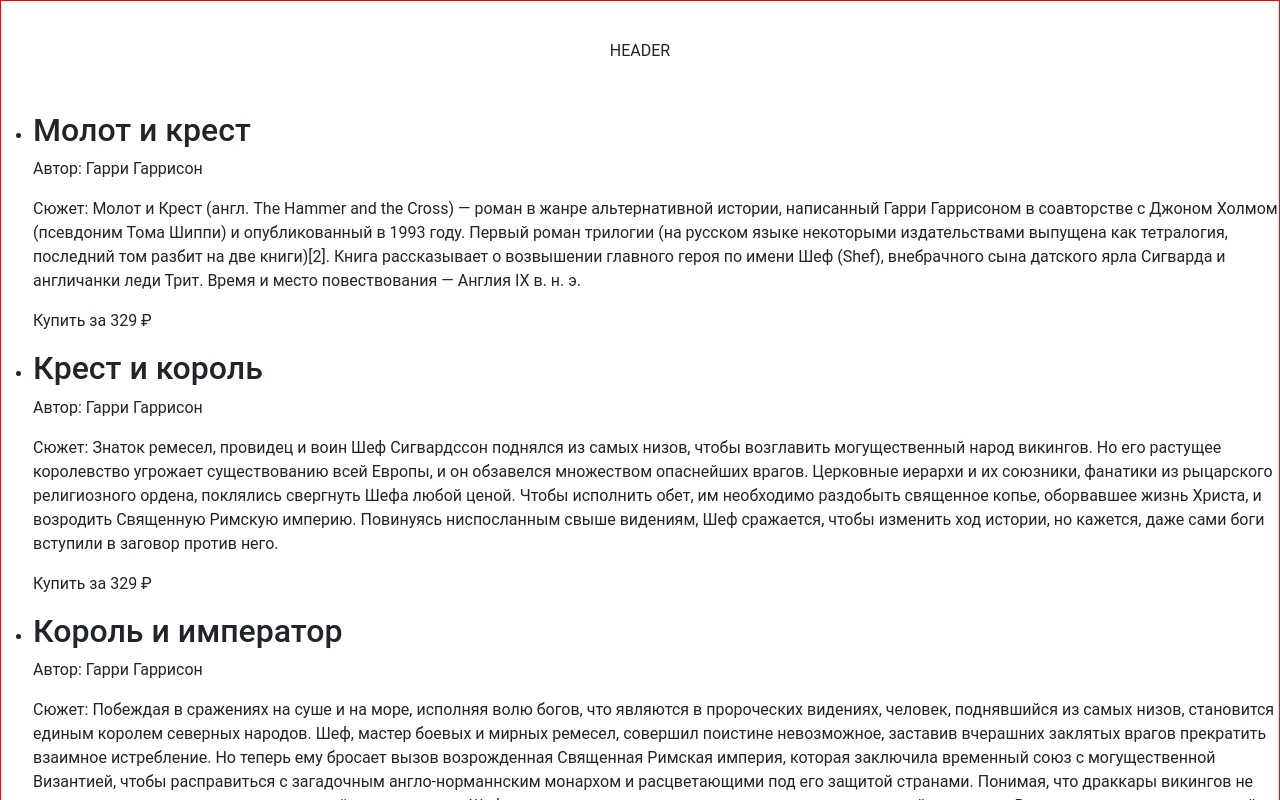
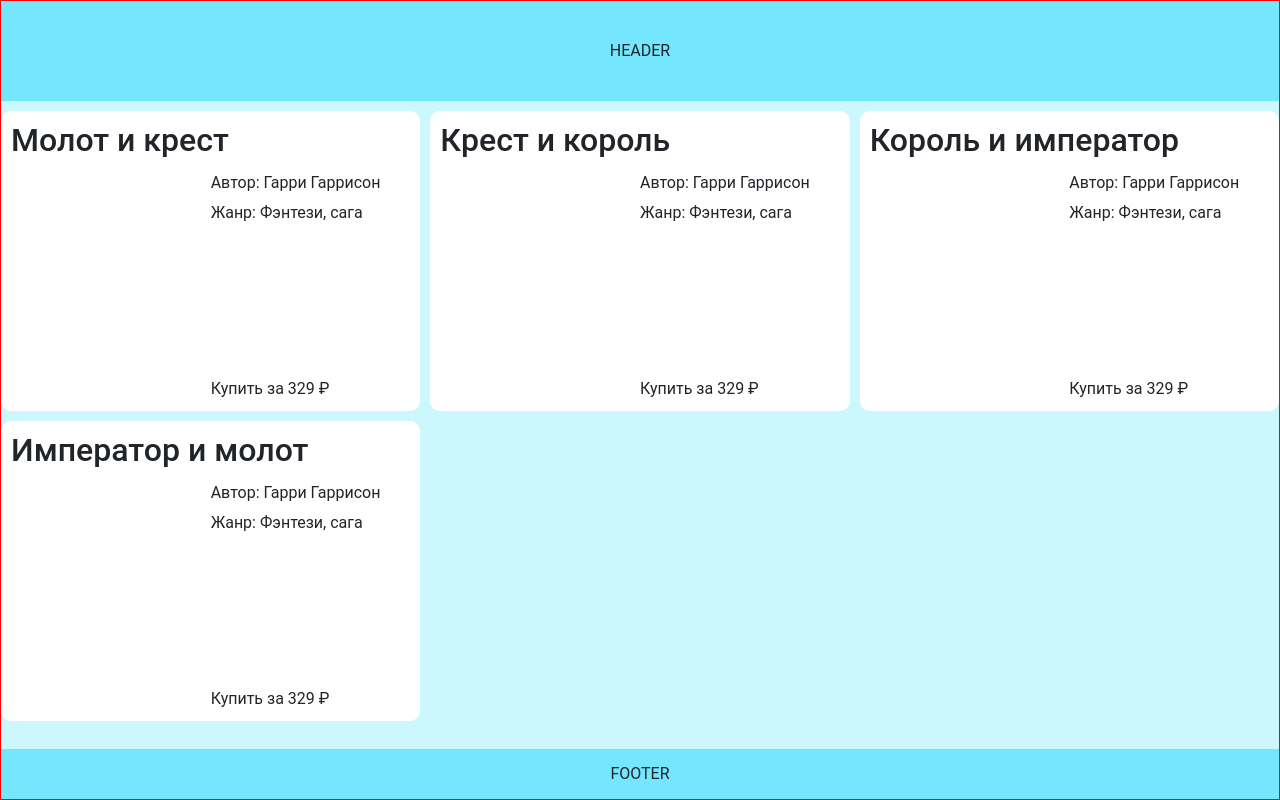
Before and after one commit to DNWD843/book-store, a React (Create React App) app: page / in a window 1280 px wide. Shown: the top 800 px of the page. Built offline with nearby package versions, Linux system fonts and the light colour scheme.

Commit message:
10: накидал верстку карточек

```diff
--- a/src/components/App/App.css
+++ b/src/components/App/App.css
@@ -9,6 +9,6 @@
   width: 100%;
   display: grid;
   grid-template-columns: 1fr;
-  grid-template-rows: 100px 1fr 100px;
+  grid-template-rows: 100px 1fr 50px;
   row-gap: 10px;
 }
--- a/src/components/Card/Card.module.css
+++ b/src/components/Card/Card.module.css
@@ -0,0 +1,33 @@
+.card {
+  box-sizing: border-box;
+  padding: 10px;
+  background-color: var(--white);
+  border-radius: 10px;
+  display: grid;
+  grid-template-columns: 1fr 1fr;
+  grid-template-rows: 50px 30px 30px 1fr;
+}
+
+.title {
+  grid-column: 1/-1;
+  margin: 0;
+}
+
+.author {
+  margin: 0;
+  padding: 0;
+  grid-column: 2;
+}
+
+.price {
+  margin: 0;
+  padding: 0;
+  grid-column: 2;
+  align-self: end;
+}
+
+.genre {
+  margin: 0;
+  padding: 0;
+  grid-column: 2;
+}
--- a/src/components/Card/Card.tsx
+++ b/src/components/Card/Card.tsx
@@ -2,11 +2,13 @@
 
 import { TBook } from '../../types';
 
-export const Card: React.FC<Omit<TBook, 'id'>> = ({ title, description, author: { surname, name }, price }) => (
-  <article>
-    <h2>{title}</h2>
-    <p>{`Автор: ${name} ${surname}`}</p>
-    <p>{`Сюжет: ${description}`}</p>
-    <p>{`Купить за ${price} ₽`}</p>
+import styles from './Card.module.css';
+
+export const Card: React.FC<Omit<TBook, 'id' | 'description'>> = ({ title, author: { surname, name }, price, genre }) => (
+  <article className={styles.card}>
+    <h2 className={styles.title}>{title}</h2>
+    <p className={styles.author}>{`Автор: ${name} ${surname}`}</p>
+    <p className={styles.genre}>{`Жанр: ${genre}`}</p>
+    <p className={styles.price}>{`Купить за ${price} ₽`}</p>
   </article>
 );
--- a/src/components/Cards/Cards.module.css
+++ b/src/components/Cards/Cards.module.css
@@ -0,0 +1,14 @@
+.list {
+  list-style: none;
+  padding: 0;
+  display: grid;
+  grid-template-columns: repeat(3, 1fr);
+  grid-template-rows: 300px;
+  grid-auto-rows: 300px;
+  gap: 10px;
+}
+
+.listItem {
+  display: grid;
+  align-self: stretch;
+}
--- a/src/components/Cards/Cards.tsx
+++ b/src/components/Cards/Cards.tsx
@@ -3,13 +3,15 @@
 import { TBook } from '../../types';
 import { Card } from '../Card';
 
+import styles from './Cards.module.css';
+
 export const Cards: React.FC<{ books?: TBook[] }> = ({ books }) => {
   if (!books) return null;
 
   return (
-    <ul>
+    <ul className={styles.list}>
       {books.map(({ id, ...book }) => (
-        <li key={id.toString()}>
+        <li className={styles.listItem} key={id.toString()}>
           <Card {...book} />
         </li>
       ))}
--- a/src/components/Footer/Footer.module.css
+++ b/src/components/Footer/Footer.module.css
@@ -2,4 +2,5 @@
   display: flex;
   justify-content: center;
   align-items: center;
+  background-color: var(--main);
 }
--- a/src/components/Header/Header.module.css
+++ b/src/components/Header/Header.module.css
@@ -2,4 +2,5 @@
   display: flex;
   justify-content: center;
   align-items: center;
+  background-color: var(--main);
 }
--- a/src/constants/mocks.ts
+++ b/src/constants/mocks.ts
@@ -9,8 +9,10 @@
       name: 'Гарри',
       patronymic: '',
     },
+
     description: 'Молот и Крест (англ. The Hammer and the Cross) — роман в жанре альтернативной истории, написанный Гарри Гаррисоном в соавторстве с Джоном Холмом (псевдоним Тома Шиппи) и опубликованный в 1993 году. Первый роман трилогии (на русском языке некоторыми издательствами выпущена как тетралогия, последний том разбит на две книги)[2]. Книга рассказывает о возвышении главного героя по имени Шеф (Shef), внебрачного сына датского ярла Сигварда и англичанки леди Трит. Время и место повествования — Англия IX в. н. э. ',
     price: 329,
+    genre: 'Фэнтези, сага',
   },
   {
     id: 2,
@@ -29,6 +31,7 @@
                   Повинуясь ниспосланным свыше видениям, Шеф сражается, чтобы изменить ход истории, но кажется, даже сами боги
                    вступили в заговор против него.`,
     price: 329,
+    genre: 'Фэнтези, сага',
   },
   {
     id: 3,
@@ -47,6 +50,7 @@
                   Понимая, что драккары викингов не могут противостоять мечущим греческий огонь галерам, Шеф в поисках
                    равноценного оружия отправляется в новый поход – на Восток, к сокровищнице знаний мусульманской цивилизации.`,
     price: 329,
+    genre: 'Фэнтези, сага',
   },
   {
     id: 4,
@@ -62,5 +66,6 @@
                    что он должен для них сделать, – это привести их под стены Рима и бросить в смертельную битву,
                     кровавей которой еще не видел мир.`,
     price: 329,
+    genre: 'Фэнтези, сага',
   },
 ];
--- a/src/index.css
+++ b/src/index.css
@@ -3,6 +3,7 @@
   font-family: 'Roboto', 'Arial', 'Helvetica Neue', sans-serif;
   -webkit-font-smoothing: antialiased;
   -moz-osx-font-smoothing: grayscale;
+  background-color: #ccf8fd;
 }
 
 code {
@@ -13,3 +14,8 @@
 .root {
   min-height: 100vh;
 }
+
+:root {
+  --main: #74e7ff;
+  --white: #fff;
+}
--- a/src/types.ts
+++ b/src/types.ts
@@ -8,4 +8,5 @@
   },
   price: number,
   description: string,
+  genre: string,
 };
```
